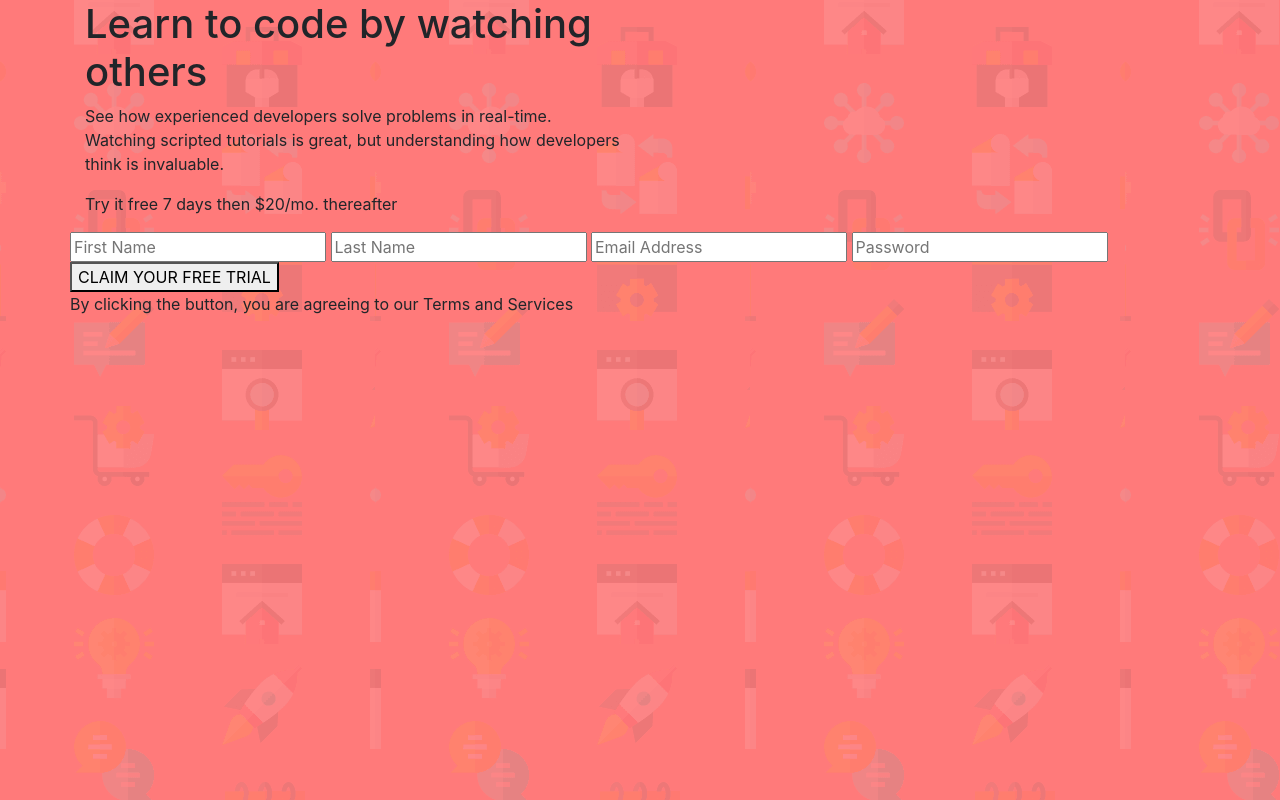
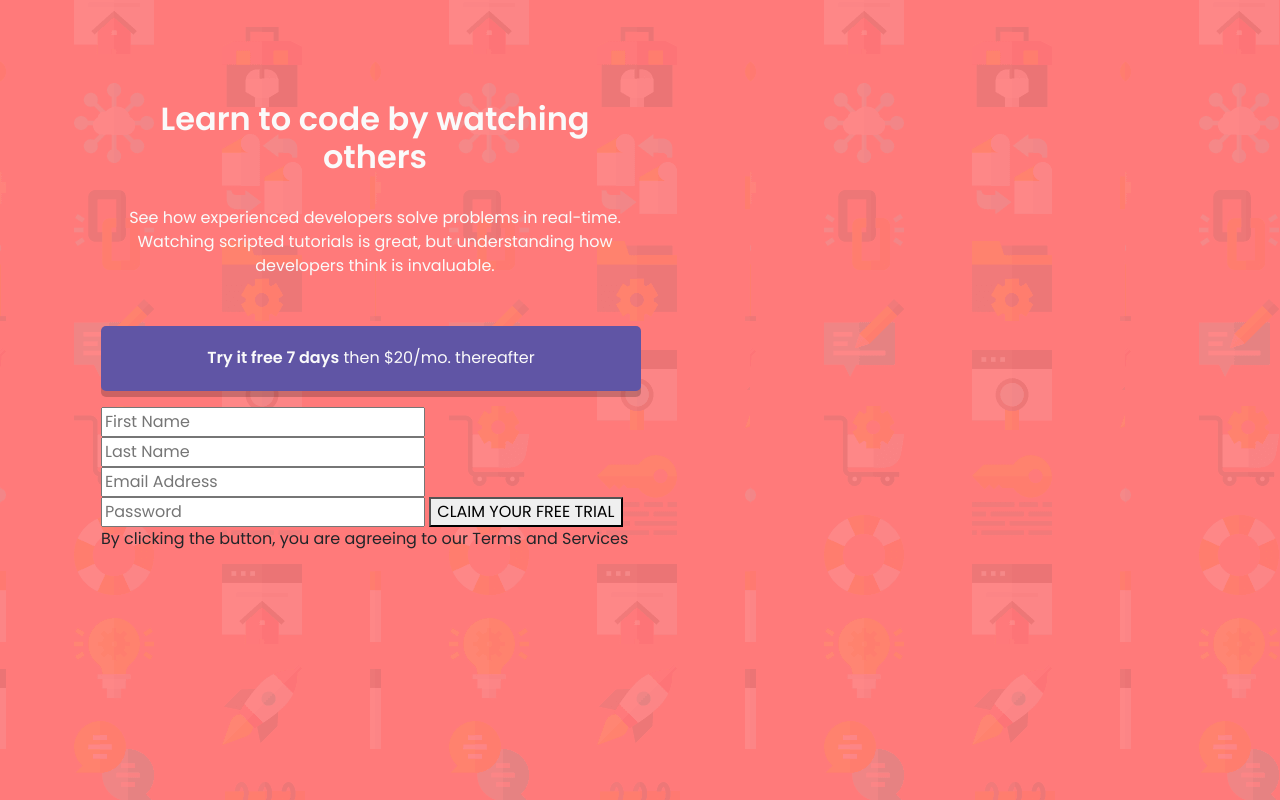
Before and after one commit to DariusMatthews/LTC, a website: page index.html in a window 1280 px wide. Drawn offline with nearby package versions, Linux system fonts and the light colour scheme; files whose address does not match are found by name.

Commit message:
styled content div and try-it div

```diff
--- a/index.html
+++ b/index.html
@@ -19,8 +19,8 @@
         <p class="text">See how experienced developers solve problems in real-time. Watching scripted tutorials is great,
           but understanding how developers think is invaluable.</p>
       </div>
-      <div class="form">
-        <div class="try-it col-lg-6 col-md-12 col-sm-12">
+      <div class="form col-lg-6 col-md-12 col-sm-12">
+        <div class="try-it">
           <p><span class="strong-text">Try it free 7 days</span> then $20/mo. thereafter</p>
         </div>
         <div class="sign-up">
--- a/scss/styles.scss
+++ b/scss/styles.scss
@@ -4,7 +4,8 @@ $colors: (
   primary-blue: hsl(154, 59%, 51%),
   accent-blue: hsl(248, 32%, 49%),
   neutral-db: hsl(249, 10%, 26%),
-  neutral-gb: hsl(246, 25%, 77%)
+  neutral-gb: hsl(246, 25%, 77%),
+  text-white: #FAFAFA
 );
 
 // Color Function
@@ -26,7 +27,7 @@ $font-weight: (
 }
 
 // variables
-$font-size: 16px;
+$font-body-size: 1rem;
 $font-family: 'Poppins', sans-serif;
 
 // styles
@@ -34,8 +35,45 @@ $font-family: 'Poppins', sans-serif;
 body {
   background-color: color(primary-red);
   background-image: url("/Users/laustefiles/github/LTC/images/bg-intro-mobile.png");
+  font-family: $font-family;
+  font-size: $font-body-size;
 }
 
 #landing-page {
+  .content {
+    margin: 6.25rem 1.25rem 2rem 1.25rem;
 
+    h1, p {
+      color: color(text-white);
+      text-align: center;
+    }
+
+    h1 {
+      font-weight: weight(semi-bold);
+      font-size: 2rem;
+      margin-bottom: 1.8rem;
+    }
+  }
+
+  .form {
+    margin: auto 1rem auto 1rem;
+    .try-it {
+      background-color: color(accent-blue);
+      border-radius: 5px;
+      box-shadow: 0 6px rgba(0, 0, 0, 0.2);
+
+      p {
+        text-align: center;
+        color: color(text-white);
+        padding: 1.3rem;
+        .strong-text {
+          font-weight: weight(semi-bold);
+        }
+      }
+    }
+
+    .sign-up {
+
+    }
+  }
 }
```
Also changed, not shown: css/styles.css, scss/styles.min.css.
